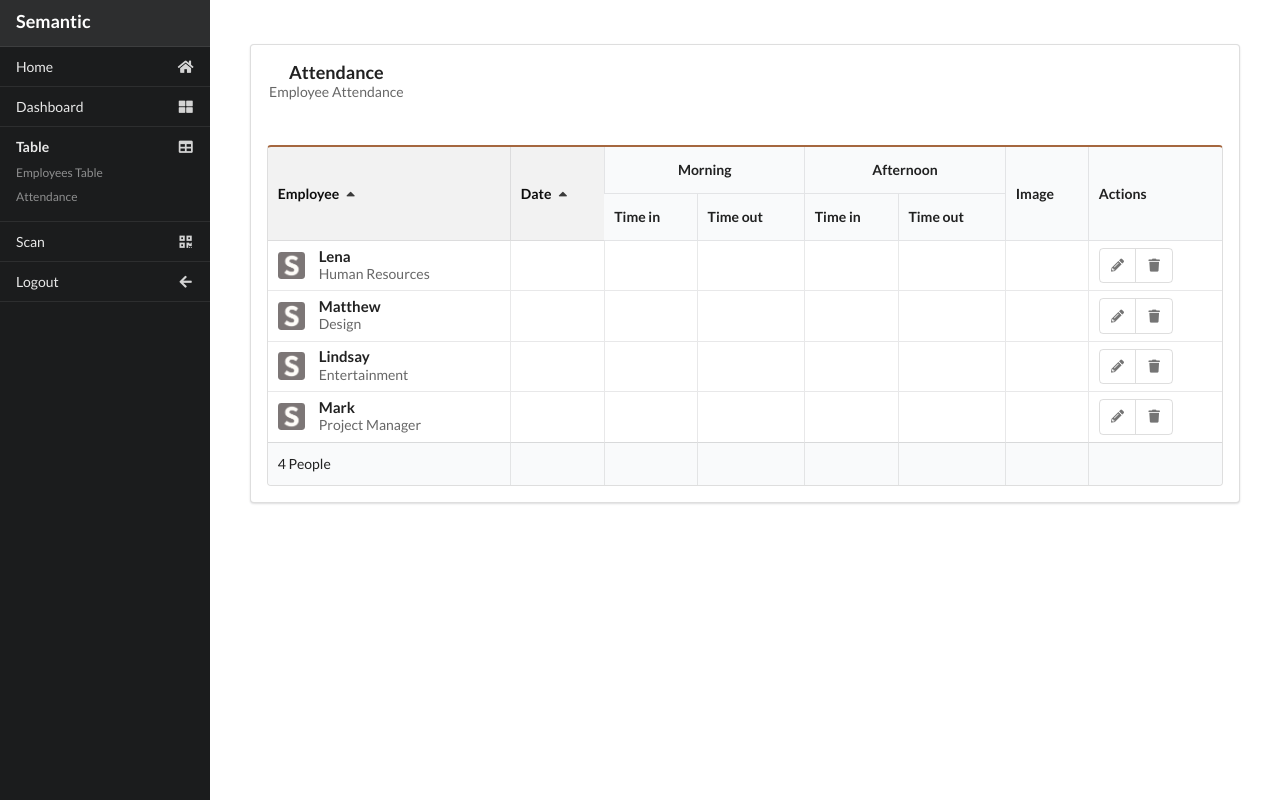
After one commit to ArnoldTade/semantic_template, a Django app: page /attendance/ in a window 1280 px wide. The commit adds this page. Run offline with Django 5.2, Linux system fonts and the light colour scheme; some libraries are stand-ins or nearby versions.

Commit message:
modified pages

```diff
--- a/templatesemantic/semanticapp/static/css/style.css
+++ b/templatesemantic/semanticapp/static/css/style.css
@@ -135,7 +135,7 @@ body {
 
     }
 
-    .five {
+    .four {
         height: 80px;
     }
 
--- a/templatesemantic/semanticapp/templates/_header.html
+++ b/templatesemantic/semanticapp/templates/_header.html
@@ -35,10 +35,15 @@
         <i class="block layout icon"></i>
         Dashboard
       </a>
-      <a  href="{% url 'table' %}" class="item">
+      <div class="item">
         <i class="table icon"></i>
-        Table
-      </a>
+        <div class="header">Table</div>
+        <div class="menu">
+          <a href="{% url 'table' %}" class="item">Employees Table</a>
+          <a href="{% url 'attendance' %}" class="item">Attendance</a>
+        </div>
+      </div>
+
       <a  href="{% url 'scan' %}" class="item">
         <i class="qrcode icon"></i>
         Scan
--- /dev/null
+++ b/templatesemantic/semanticapp/templates/attendance.html
@@ -0,0 +1,162 @@
+{% include '_header.html' %}
+{% block content %}
+{% load static %}
+
+
+<div class="ui segment container container-table">
+    <!--HEADER TABLE-->
+  <div class="ui grid">
+    <div class="four column row">
+      <div class="left floated column">
+        <h3 class="ui header left floated">
+          Attendance
+            <div class="sub header">Employee Attendance</div>
+        </h3>
+      </div>
+    </div>
+  </div>
+
+    <!--COLUMN TABLE-->
+  <div class="ui column grid">
+    <div class="column ">
+      <table class="ui brown compact  single line selectable celled sortable table">
+        <thead>
+          <tr>
+            <th class="sorted ascending" rowspan="2" data-sort="name">Employee</th>
+            <th class="sorted ascending" rowspan="2">Date</th>
+            <th class="center aligned no-sort" colspan="2">Morning</th>
+            <th class="center aligned no-sort" colspan="2">Afternoon</th>
+            <th class="no-sort" rowspan="2">Image</th>
+            <th class="no-sort" rowspan="2">Actions</th>
+          </tr>
+          <tr>
+            <th class="no-sort">Time in</th>
+            <th class="no-sort" >Time out</th>
+            <th class="no-sort" >Time in</th>
+            <th class="no-sort" >Time out</th>
+          </tr>
+
+        </thead>
+        <tbody>
+
+          <tr>
+            <td>
+              <h4 class="ui image header">
+                <img src="{% static '/img/semantic.png' %}" class="ui mini rounded image">
+                <div class="content">
+                  Lena
+                  <div class="sub header">Human Resources
+                </div>
+              </div>
+              </h4>
+            </td>
+            <td></td>
+            <td></td>
+            <td></td>
+            <td></td>
+            <td></td>
+            <td></td>
+            <td>
+              <div class="ui small basic icon buttons">
+                <button class="ui button"><i class="pencil alternate icon"></i></button>
+                <button class="ui button"><i class="trash icon"></i></button>
+              </div>
+            </td>
+
+          </tr>
+
+          <tr>
+            <td>
+              <h4 class="ui image header">
+                <img src="{% static '/img/semantic.png' %}" class="ui mini rounded image">
+                <div class="content">
+                  Matthew
+                  <div class="sub header">Design
+                </div>
+              </div>
+              </h4>
+            </td>
+            <td></td>
+            <td></td>
+            <td></td>
+            <td></td>
+            <td></td>
+            <td></td>
+            <td>
+              <div class="ui small basic icon buttons">
+                <button class="ui button"><i class="pencil alternate icon"></i></button>
+                <button class="ui button"><i class="trash icon"></i></button>
+              </div>
+            </td>
+          </tr>
+
+          <tr>
+            <td>
+              <h4 class="ui image header">
+                <img src="{% static '/img/semantic.png' %}" class="ui mini rounded image">
+                <div class="content">
+                  Lindsay
+                  <div class="sub header">Entertainment
+                </div>
+              </div>
+              </h4>
+            </td>
+            <td></td>
+            <td></td>
+            <td></td>
+            <td></td>
+            <td></td>
+            <td></td>
+            <td>
+              <div class="ui small basic icon buttons">
+                <button class="ui button"><i class="pencil alternate icon"></i></button>
+                <button class="ui button"><i class="trash icon"></i></button>
+              </div>
+            </td>
+          </tr>
+
+          <tr>
+            <td>
+              <h4 class="ui image header">
+                <img src="{% static '/img/semantic.png' %}" class="ui mini rounded image">
+                <div class="content">
+                  Mark
+                  <div class="sub header">Project Manager
+                </div>
+              </div>
+              </h4>
+            </td>
+            <td></td>
+            <td></td>
+            <td></td>
+            <td></td>
+            <td></td>
+            <td></td>
+            <td>
+              <div class="ui small basic icon buttons">
+                <button class="ui button"><i class="pencil alternate icon"></i></button>
+                <button class="ui button"><i class="trash icon"></i></button>
+              </div>
+            </td>
+          </tr>
+
+        </tbody>
+
+        <tfoot>
+          <tr><th>4 People</th>
+          <th></th>
+          <th></th>
+          <th></th>
+          <th></th>
+          <th></th>
+          <th></th>
+          <th></th>
+        </tr></tfoot>
+      </table>
+    </div>
+  </div>
+</div>
+
+
+{% endblock  %}
+{% include '_footer.html' %}
--- a/templatesemantic/semanticapp/urls.py
+++ b/templatesemantic/semanticapp/urls.py
@@ -7,4 +7,5 @@ urlpatterns = [
     path("table/", views.table, name="table"),
     path("dashboard/", views.dashboard, name="dashboard"),
     path("scan/", views.scan, name="scan"),
+    path("attendance/", views.attendance, name="attendance"),
 ]
--- a/templatesemantic/semanticapp/views.py
+++ b/templatesemantic/semanticapp/views.py
@@ -40,3 +40,11 @@ def scan(request):
         "title": title,
     }
     return render(request, "scan.html", context)
+
+
+def attendance(request):
+    title = "Attendance"
+    context = {
+        "title": title,
+    }
+    return render(request, "attendance.html", context)
```
Also changed, not shown: templatesemantic/semanticapp/templates/table.html (+10 -22 lines).
